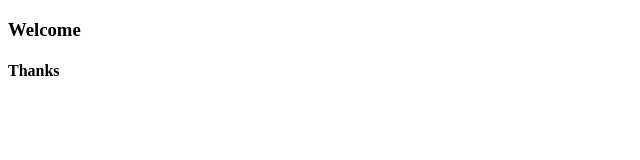
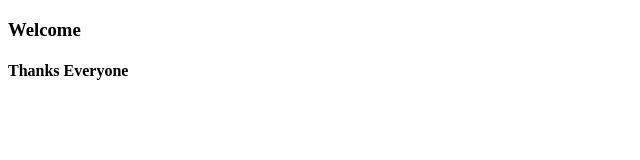
Before and after one commit to Emelie-Dev/Test-repo, a plain HTML site: page index.html in a window 1280 px wide. Shown: the full height of the page, 0-640 px from the left. Drawn offline with Linux system fonts and the light colour scheme.

Commit message:
Update index.html

```diff
--- a/index.html
+++ b/index.html
@@ -12,7 +12,7 @@
      <h3> Welcome </h3>
 
 
-      <h4>Thanks </h4>
+      <h4>Thanks Everyone</h4>
 
   </body>
 </html>
```
